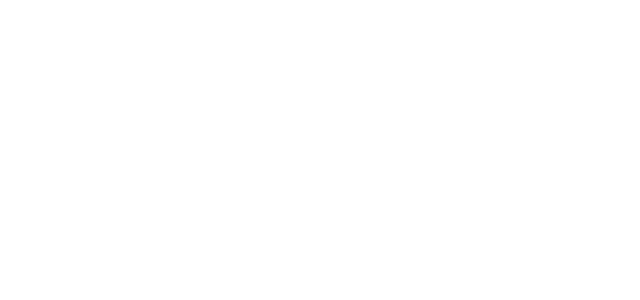
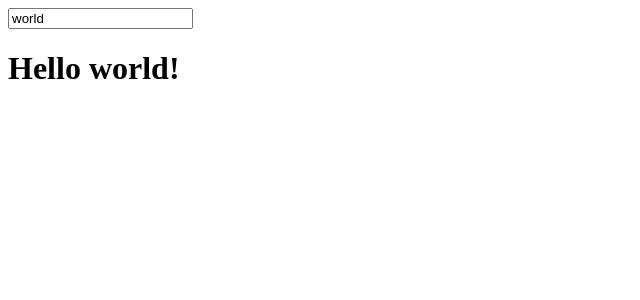
Before and after one commit to staswerno/svelte_tutorial, a SvelteKit app: page /bindings in a window 1280 px wide. Shown: the top 300 px of the page, without its empty margins (0-640 px from the left). Built offline with nearby package versions, Linux system fonts and the light colour scheme.

Commit message:
add text binding example

```diff
--- a/src/routes/+page.svelte
+++ b/src/routes/+page.svelte
@@ -20,6 +20,7 @@
         <a href="/component-events">component events</a>
         <a href="/event-forwarding">event forwarding</a>
         <a href="/dom-event-forwarding">dom event forwarding</a>
+        <a href="/bindings">bindings</a>
 
         <!-- attributes can be dynamic -->
         <!-- svelte will give a11y warning in case of missing alt -->
--- a/src/routes/bindings/+page.svelte
+++ b/src/routes/bindings/+page.svelte
@@ -0,0 +1,53 @@
+<script>
+	let name = 'world';
+</script>
+
+<div>
+    <input bind:value={name} />
+
+    <h1>Hello {name}!</h1>
+</div>
+
+<!-- As a general rule, data flow in Svelte is top down
+— a parent component can set props on a child component,
+and a component can set attributes on an element,
+but not the other way around.
+
+Sometimes it's useful to break that rule. Take the case
+of the <input> element in this component — we could add
+an on:input event handler that sets the value of name to
+event.target.value, but it's a bit... boilerplatey.
+
+Check the end of this page to see what that would look like.
+
+In traditional top-down data flow (like in React), parent
+components pass properties (props) down to their child components.
+If a child component wants to communicate back up to the parent,
+it has to use a function passed down from the parent (like an event handler).
+
+In this example, name is a piece of state in the component. The input
+element displays this state. When you type into the input field, the
+on:input event handler updates the name state with the new value. This
+is a form of bottom-up communication, because the input (child) is
+updating the name (parent).
+
+Instead we use bind:value, which means that not only will
+changes to the value of name update the input value, but
+changes to the input value will update name -->
+
+<!--
+"boilerplaty" code
+
+<script>
+	let name = 'world';
+
+	function handleName() {
+		name = event.target.value
+	}
+
+</script>
+
+<input value={name} on:input={handleName}/>
+
+<h1>Hello {name}!</h1>
+-->
```
